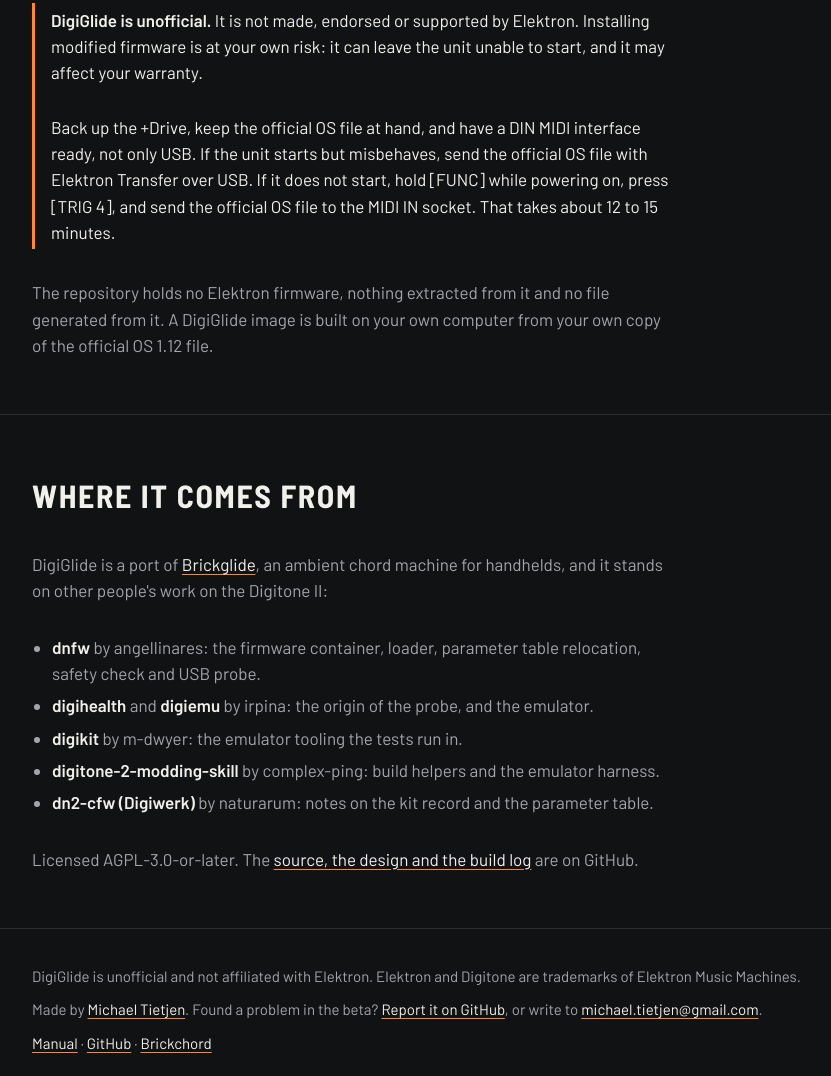
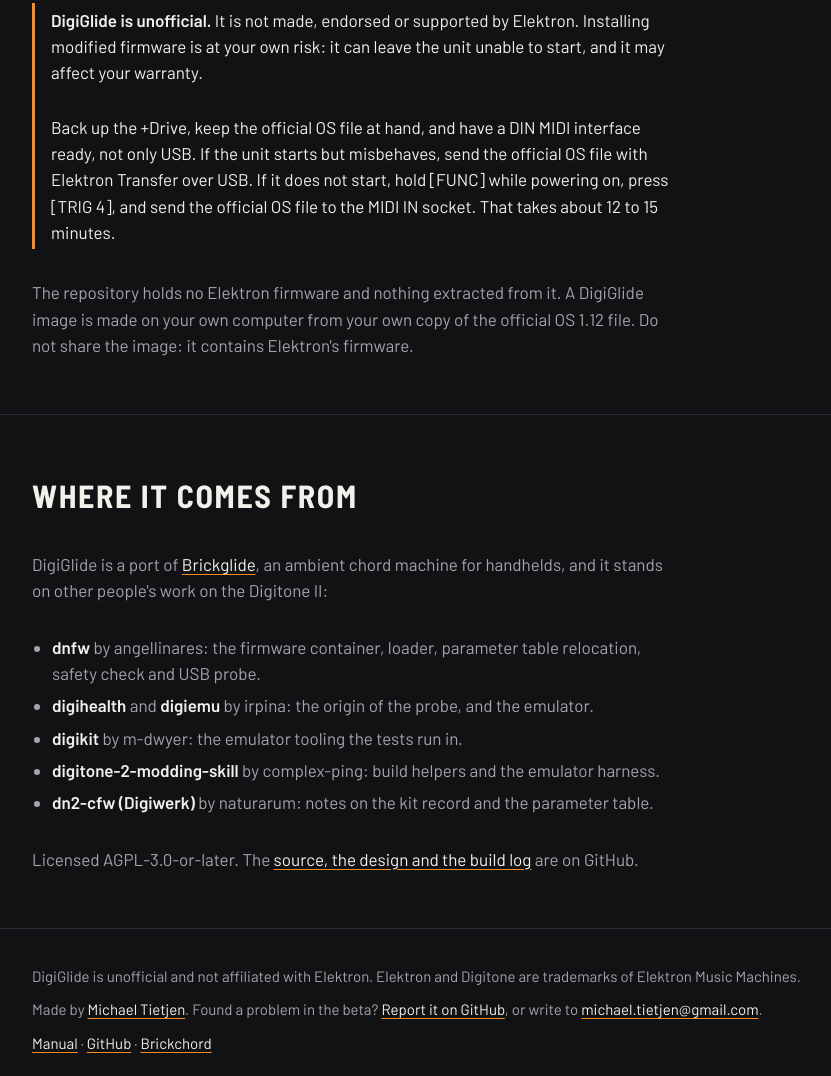
Before and after one commit to michaeltietjen/digiglide, a plain HTML site: page docs/index.html in a window 1280 px wide. Shown: the part 4548-5624 px from the top of the page, without its empty margins (108-939 px from the left). Drawn offline with Linux system fonts and the light colour scheme.

Commit message:
Site: the firmware statement as in NOTICE
Co-Authored-By: Claude Fable 5.2 <noreply@anthropic.com>

```diff
--- a/docs/index.html
+++ b/docs/index.html
@@ -185,7 +185,7 @@
       <p><b>DigiGlide is unofficial.</b> It is not made, endorsed or supported by Elektron. Installing modified firmware is at your own risk: it can leave the unit unable to start, and it may affect your warranty.</p>
       <p>Back up the +Drive, keep the official OS file at hand, and have a DIN MIDI interface ready, not only USB. If the unit starts but misbehaves, send the official OS file with Elektron Transfer over USB. If it does not start, hold [FUNC] while powering on, press [TRIG 4], and send the official OS file to the MIDI IN socket. That takes about 12 to 15 minutes.</p>
     </div>
-    <p class="dim">The repository holds no Elektron firmware, nothing extracted from it and no file generated from it. A DigiGlide image is built on your own computer from your own copy of the official OS 1.12 file.</p>
+    <p class="dim">The repository holds no Elektron firmware and nothing extracted from it. A DigiGlide image is made on your own computer from your own copy of the official OS 1.12 file. Do not share the image: it contains Elektron's firmware.</p>
   </div>
 </section>
 
```
